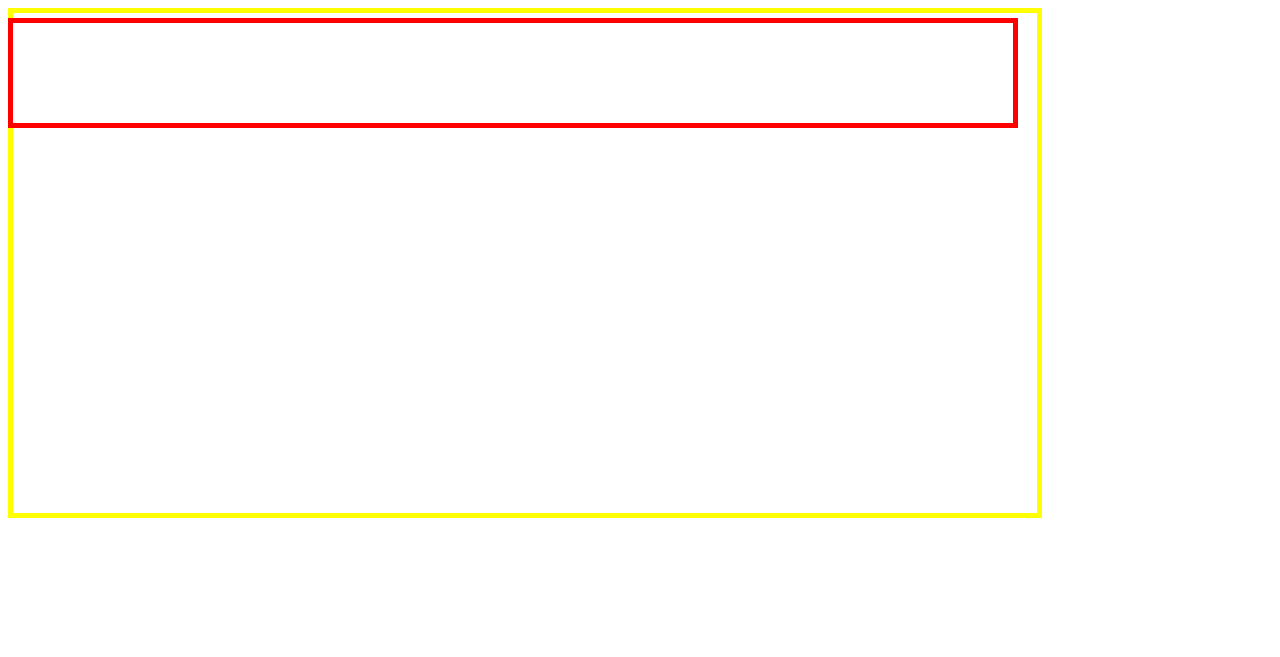
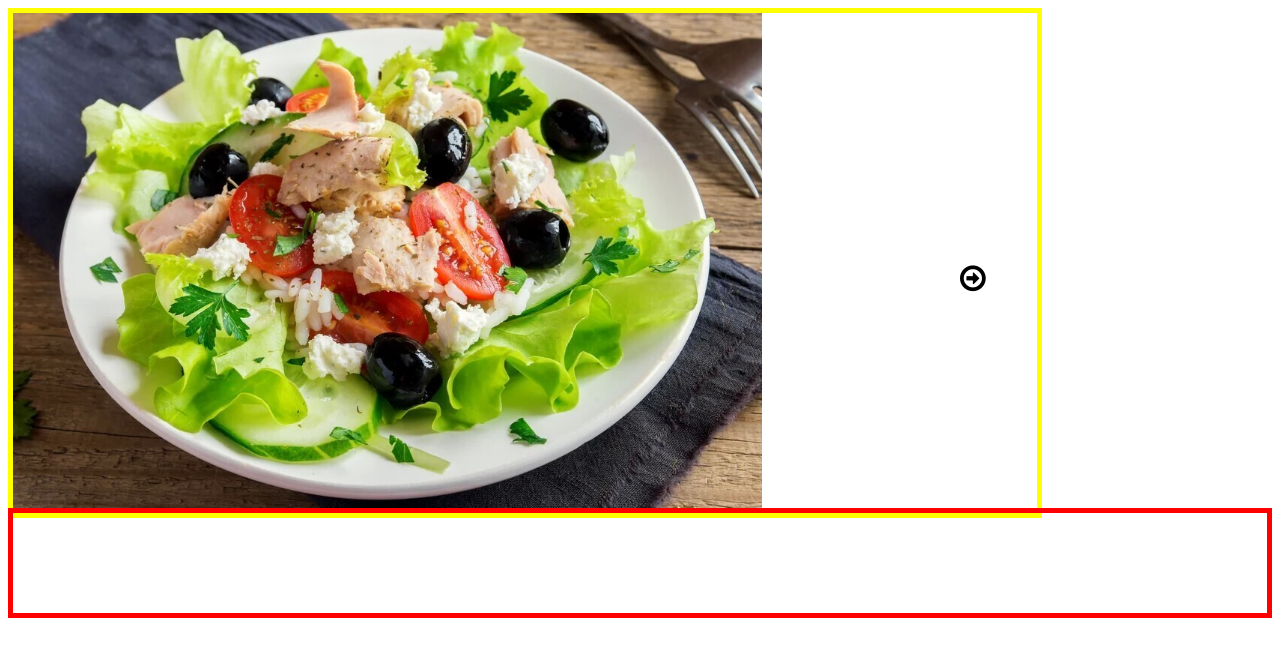
Before and after one commit to cam12-a/web, a PHP site: page / in a window 1280 px wide. Shown: the part 71-728 px from the top of the page. Run offline with PHP 8.4, Linux system fonts and the light colour scheme.

Commit message:
carousel beginer

```diff
--- a/Index.html
+++ b/Index.html
@@ -7,6 +7,8 @@
 	<link rel="stylesheet" type="text/css" href="css/css/font-awesome.min.css">
 	<link rel="stylesheet" type="text/css" href="css/welcomPage.css">
 	<link rel="stylesheet" type="text/css" href="css/modalLogin.css">
+	<link rel="stylesheet" type="text/css" href="css/carousel.css">
+
 	<link rel="stylesheet" type="text/css" href="css/logo.css">
 	<link rel="stylesheet" type="text/css" href="css/menuLeft.css">
 
@@ -121,7 +123,22 @@
 
 			<section id="carousel">
 
+				<i class="fa fa-arrow-circle-o-left" id="prevBtn" aria-hidden="true"></i>
+				<i class="fa fa-arrow-circle-o-right" id="nextBtn" aria-hidden="true"></i>
+				<div class="carousel-slide">
+					<img src="img/salat4.jpg" id="lastClone" alt="" >
+					<img src="img/salat1.jpg" class="slide">
+					<img src="img/salat2.jpg" class="slide">
+					<img src="img/salat3.jpg" class="slide">
+					<img src="img/salat4.jpg" id="firstClone" alt="" class="slide">
+				</div>
+
 			</section>
+
+		<!--	<button id="prevBtn">Prev</button>
+			<button id="nextBtn">Nex</button> -->
+
+
 
 			<div id="belowCarousel">
 				<section>
--- a/css/carousel.css
+++ b/css/carousel.css
@@ -0,0 +1,32 @@
+
+
+.carousel-slide img{
+	width: 100%;
+	height: 500px;
+
+}
+.carousel-slide{
+	width: 100%;
+	display: flex;
+	height: 200px;
+	margin: 0 auto;
+}
+#carousel {
+	overflow: hidden;
+}
+#prevBtn{
+	position: absolute;
+	z-index: -10px;
+	top: 50%;
+	font-size: 30px;
+	color: black;
+	left: 5%;
+}
+#nextBtn{
+	position: absolute;
+	z-index: 10px;
+	top: 50%;
+	font-size: 30px;
+	color: black;
+	right: 5%;
+}
--- a/css/welcomPage.css
+++ b/css/welcomPage.css
@@ -97,11 +97,10 @@
     width: 200px;
 
 }
+
 #carousel {
     border: 5px solid yellow;
     height: 500px;
-    width: 1000px;
-
     position: absolute;
 
 
@@ -109,8 +108,8 @@
 #belowCarousel {
     border: 5px solid red;
     height: 100px;
-    width: 1000px;
-    transform: translateY(10px);
+    width: auto;
+    transform: translateY(500px);
 
 }
 #container-fluid #carousel{
--- a/js/menu.js
+++ b/js/menu.js
@@ -15,5 +15,58 @@
 function closeMenu() {
 	document.getElementById("rightHeader").style.display='none';
 }
+const carouselSlide =document.querySelector('.carousel-slide');
+const carouselImages=document.querySelectorAll('.carousel-slide img');
+//button
+const nextBtn=document.querySelector('#nextBtn');
+const prevBtn=document.querySelector('#prevBtn');
+//Counter
+
+let counter=1;
+const size=carouselImages[0].clientWidth;
+carouselSlide.style.transform='translateX('+ (-size*counter)+'px)';
+// Button listener
+nextBtn.addEventListener('click',()=>{
+	if (counter>= carouselImages.length-1) return;
+	carouselSlide.style.transition=" transform 0.4s ease-in-out";
+	counter++;
+	carouselSlide.style.transform='translateX('+ (-size*counter)+'px)';
 
 });
+prevBtn.addEventListener('click',()=>{
+	if (counter<=0) return;
+	carouselSlide.style.transition=" transform 0.4s ease-in-out";
+	counter--;
+	carouselSlide.style.transform='translateX('+ (-size*counter)+'px)';
+
+});
+
+carouselSlide.addEventListener('transitionend',()=>{
+	if(carouselImages[counter].id==='lastClone'){
+		carouselSlide.style.transition="none";
+		counter=carouselImages.length-2;
+		carouselSlide.style.transform='translateX('+ (-size*counter)+'px)';
+	}
+	if(carouselImages[counter].id==='firstClone'){
+		carouselSlide.style.transition="none";
+		counter=carouselImages.length-counter;
+		carouselSlide.style.transform='translateX('+ (-size*counter)+'px)';
+	}
+})
+var myIndex = 0;
+ carousel();
+
+function carousel() {
+  var i;
+  var x = document.getElementsByClassName("slide");
+  for (i = 0; i < x.length; i++) {
+    x[i].style.display = "none";
+  }
+  myIndex++;
+  if (myIndex > x.length) {myIndex = 1}
+  x[myIndex-1].style.display = "block";
+  setTimeout(carousel, 2000); // Change image every 2 seconds
+}
+
+
+});
```
Also changed, not shown: img/salat1.jpg (added), img/salat2.jpg (added), img/salat3.jpg (added), img/salat4.jpg (added).
